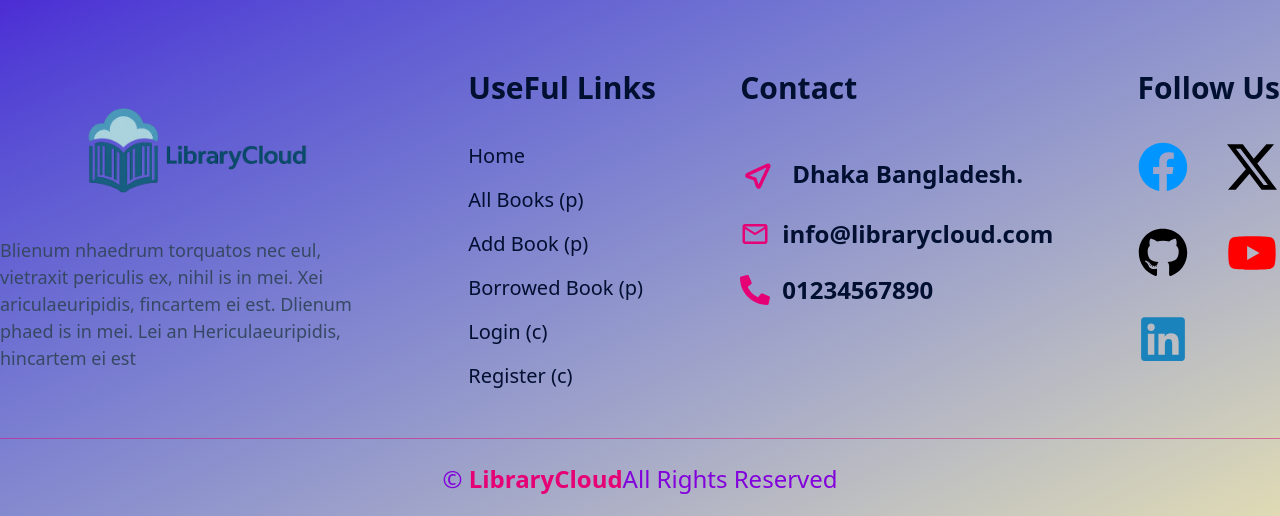
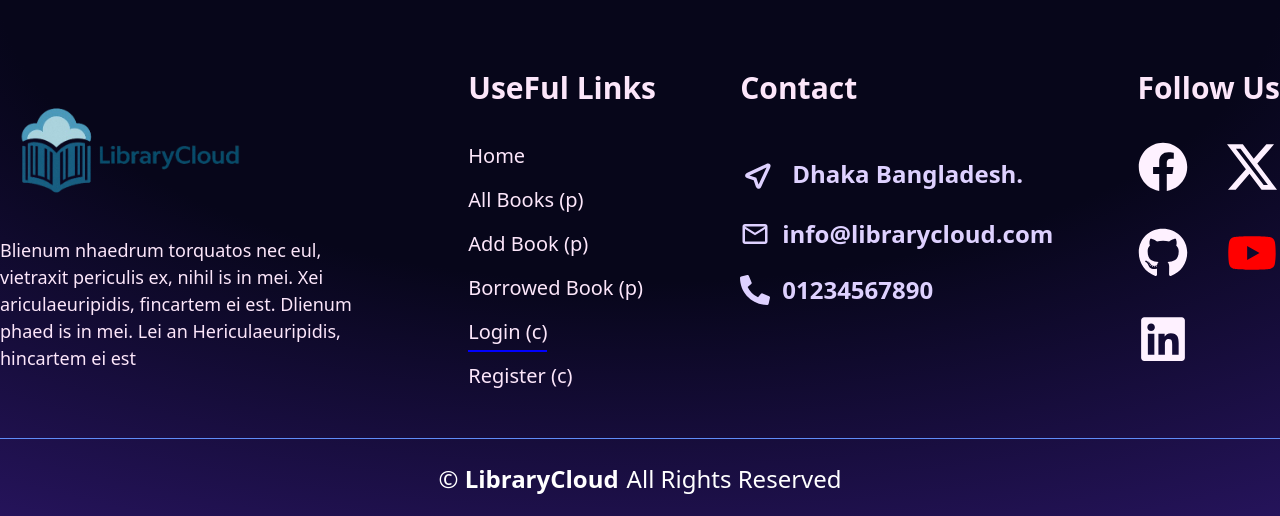
Before and after one commit to khalidhossain5000/library-management-system-library-cloud-web-app, a React (Vite) app: page /login in a window 1280 px wide. Shown: the part 1602-2118 px from the top of the page. Built offline with nearby package versions, Linux system fonts and the light colour scheme; no server answers.

Commit message:
footer updated

```diff
--- a/src/Components/Footer/Footer.jsx
+++ b/src/Components/Footer/Footer.jsx
@@ -1,16 +1,15 @@
-
 import { MdOutlineEmail } from "react-icons/md";
 import { TiLocationArrowOutline } from "react-icons/ti";
 import { FaPhoneAlt } from "react-icons/fa";
 import { FaFacebook, FaGithub, FaLinkedin, FaYoutube } from "react-icons/fa";
 import { BsTwitterX } from "react-icons/bs";
 import { Link, NavLink } from "react-router";
-import logo from '../../assets/logo/librarycloudlogo.png'
+import logo from "../../assets/logo/librarycloudlogo.png";
 import useAuth from "../../Hooks/useAuth";
 
 const Footer = () => {
-  const {user}=useAuth()
-const links = (
+  const { user } = useAuth();
+  const links = (
     <>
       <li>
         <NavLink to="/">Home</NavLink>
@@ -26,13 +25,9 @@ const links = (
       </li>
 
       {user ? (
-        <>
-
-
-        </>
+        <></>
       ) : (
         <>
-
           <li>
             <NavLink to="/login">Login (c)</NavLink>
           </li>
@@ -44,15 +39,19 @@ const links = (
     </>
   );
   return (
-      <div className='bg-gradient-to-br from-[#4709d4] to-[#e0dbb4] pt-24'>
+    <div className="bg-gradient-to-br relative pt-24">
+      <div class="absolute inset-0 -z-10 h-full w-full items-center px-5 py-24 [background:radial-gradient(125%_125%_at_50%_10%,#07061a_40%,#321976_100%)]"></div>
       <div className="">
         <div className="container mx-auto">
           <div className="py-12 content text-center lg:text-left lg:flex  lg:justify-between">
             <div className={`info`}>
-
-              <div className="icon-title mt-6 mx-auto">
-                <img className="max-w-[150px] mx-auto lg:max-w-[250px] " src={logo} alt="" />
-                <p className=' text-[#364863] text-[18px] max-w-sm mt-3 md:mt-6 lg:mt-9'>
+              <div className="icon-title mt-6">
+                <img
+                  className="max-w-[150px] lg:max-w-[250px] "
+                  src={logo}
+                  alt=""
+                />
+                <p className=" text-[#fce6fa] text-[18px] max-w-sm mt-3 md:mt-6 lg:mt-9">
                   Blienum nhaedrum torquatos nec eul, vietraxit periculis ex,
                   nihil is in mei. Xei ariculaeuripidis, fincartem ei est.
                   Dlienum phaed is in mei. Lei an Hericulaeuripidis, hincartem
@@ -61,64 +60,67 @@ const links = (
               </div>
             </div>
 
-            <div className="links text-white text-xl space-y-3">
-              <h2 className='text-[#010f30] text-3xl font-bold'>
+            <div className="links text-xl space-y-3">
+              <h2 className="text-[#fce6fa] text-3xl font-bold">
                 UseFul Links
               </h2>
-              <ul className='mt-3 lg:mt-9 text-xl font-medium text-[#010f30] space-y-4'>
+              <ul className="mt-3 lg:mt-9 text-xl font-medium text-[#fce6fa] space-y-4">
                 {links}
               </ul>
             </div>
 
             <div className="contact mt-6 lg:mt-0">
-              <h2 className='text-[#010f30] text-3xl font-bold mb-12'>
+              <h2 className="text-[#fce6fa] text-3xl font-bold mb-12">
                 Contact
               </h2>
               {/* join */}
 
-              <p className=' mb-6 flex items-center justify-center lg:justify-start gap-3 lg:text-2xl font-semibold text-[#010f30]'>
-                <TiLocationArrowOutline size={40} className="text-pink-600" />
+              <p className=" mb-6 flex items-center justify-center lg:justify-start gap-3 lg:text-2xl font-semibold text-[#ded1ff]">
+                <TiLocationArrowOutline size={40} className="text-[#ded1ff]" />
                 <span>Dhaka Bangladesh.</span>
               </p>
-              <p className='mb-6 flex justify-center lg:justify-start items-center gap-3 lg:text-2xl font-semibold text-[#010f30]'>
-                <MdOutlineEmail size={30} className="text-pink-600" />
+              <p className="mb-6 flex justify-center lg:justify-start items-center gap-3 lg:text-2xl font-semibold text-[#ded1ff]">
+                <MdOutlineEmail size={30} className="text-[#ded1ff]" />
                 <span>info@librarycloud.com</span>
               </p>
-              <p className='flex justify-center lg:justify-start items-center gap-3 lg:text-2xl font-semibold text-[#010f30]'>
-                <FaPhoneAlt size={30} className="text-pink-600" />
+              <p className="flex justify-center lg:justify-start items-center gap-3 lg:text-2xl font-semibold text-[#ded1ff]">
+                <FaPhoneAlt size={30} className="text-[#ded1ff]" />
                 <span>01234567890</span>
               </p>
             </div>
 
             <div className="socail mt-6 lg:mt-0">
-              <h2 className='text-[#010f30] text-3xl font-bold mb-9'>
+              <h2 className="text-[#fce6fa] text-3xl font-bold mb-9">
                 Follow Us
               </h2>
               {/* join */}
 
               <div className="grid grid-cols-3 mx-3 lg:mx-0 md:grid-cols-2 items-end lg:justify-between gap-9">
                 <a href="https://facebook.com/" target="_blank">
-                  <FaFacebook size={50} fill="#0195ff" />
+                  <FaFacebook size={50} fill="#fef1ff" />
                 </a>
                 <a href="https://x.com/" target="_blank">
-                  <BsTwitterX size={50} fill="black" />
+                  <BsTwitterX size={50} fill="#fef1ff" />
                 </a>
                 <a href="https://github.com/khalidhossain5000" target="_blank">
-                  <FaGithub size={50} fill="" />
+                  <FaGithub size={50} fill="#fef1ff" />
                 </a>
                 <a href="https://youtube.com/" target="_blank">
                   <FaYoutube size={50} fill="red" />
                 </a>
                 <a href="https://www.linkedin.com/" target="_blank">
-                  <FaLinkedin size={50} fill="#1a83bb" />
+                  <FaLinkedin size={50} fill="#fef1ff" />
                 </a>
               </div>
             </div>
           </div>
         </div>
-        <div className="copyright py-6 border-t border-pink-600/50">
-          <h3 className="text-center text-2xl text-purple-700">
-            &copy; <Link to='/' className="font-bold text-pink-600">LibraryCloud</Link>
+        <div className="copyright py-6 border-t border-[#608cf8]">
+          <h3 className="text-center text-2xl text-[#ffffff]">
+            &copy;{" "}
+            <Link to="/" className="font-bold text-[#ffffff] mr-2">
+              LibraryCloud
+            </Link>
             All Rights Reserved
           </h3>
         </div>
--- a/src/index.css
+++ b/src/index.css
@@ -2,6 +2,10 @@
 @plugin "daisyui";
 
 
+a.active{
+    border-bottom: 2px solid blue;
+    padding-bottom: 5px;
+}
 
 @import url('https://fonts.googleapis.com/css2?family=Hind+Siliguri:wght@300;400;500;600;700&display=swap');
 
```
